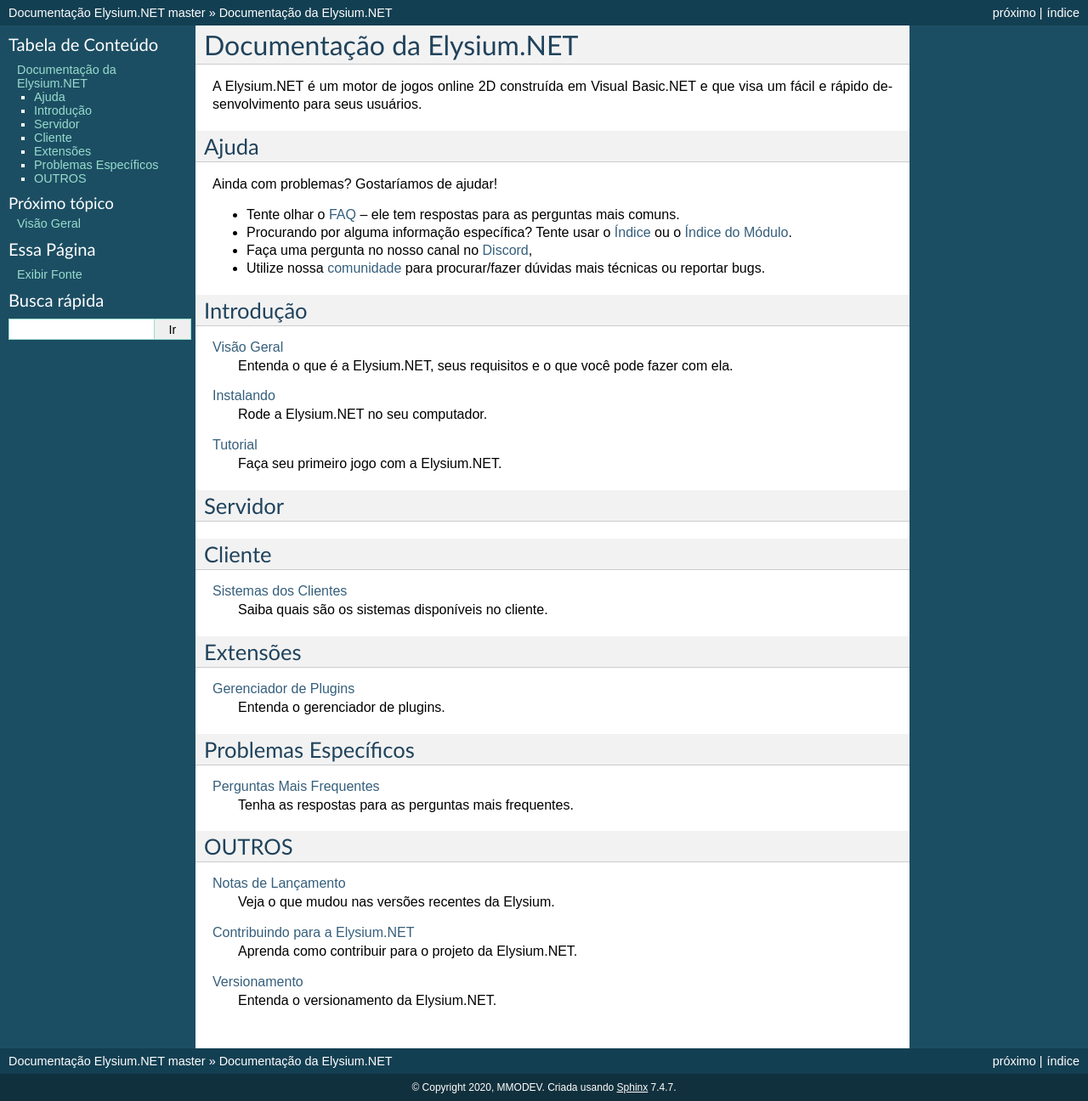
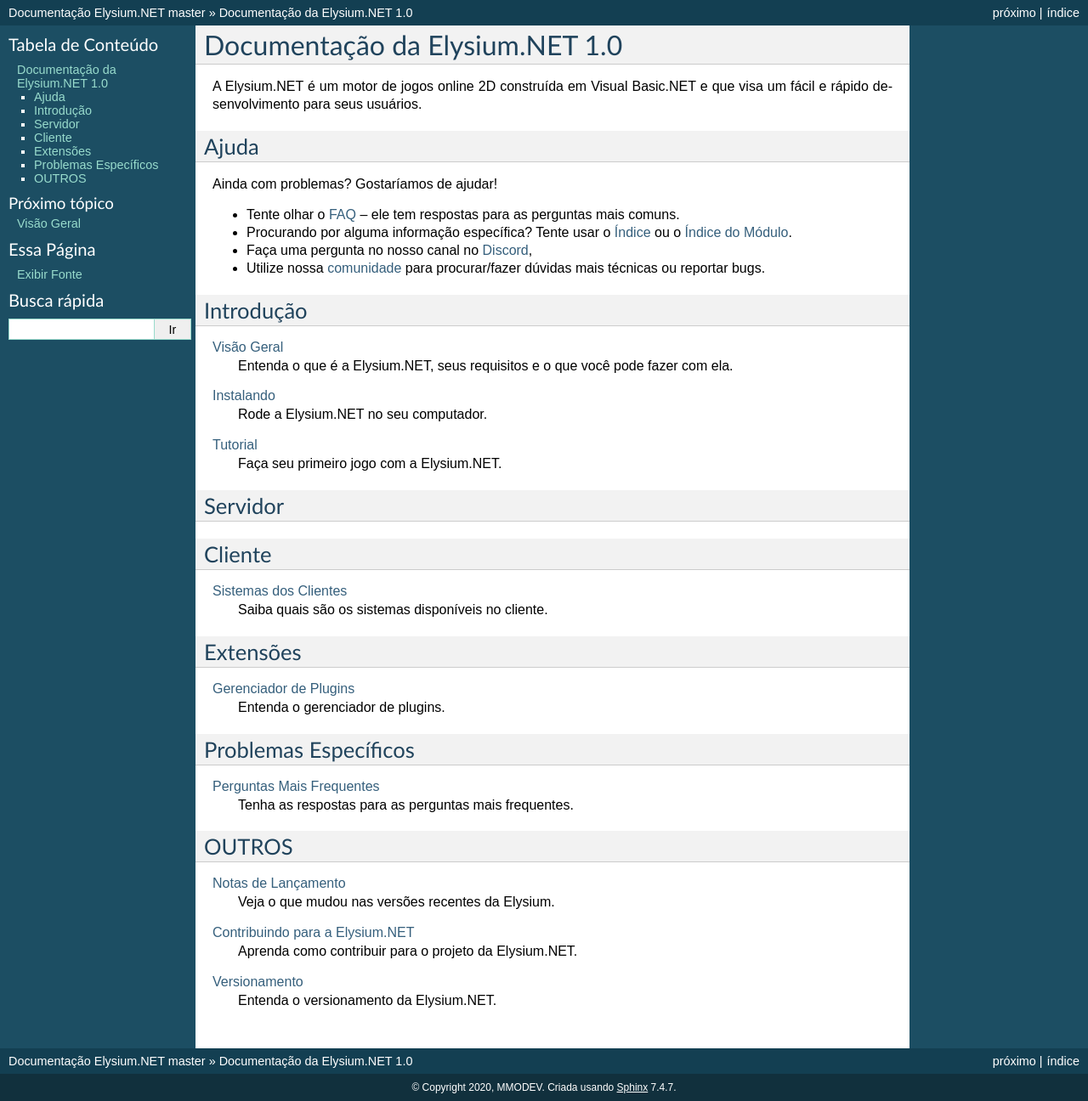
Before and after one commit to raijenki/elysium, a Sphinx documentation site: the page built from docs/index.rst, in a window 1280 px wide. Shown: the whole page at 85% size. Built offline with Sphinx 7.4.7, drawn with Linux system fonts in a browser that asks for light colours.

Commit message:
Fix titles

```diff
--- a/docs/faq.rst
+++ b/docs/faq.rst
@@ -1,7 +1,7 @@
 .. _faq:
 
 Perguntas Mais Frequentes
-==========================
+============================
 
 Qual a segurança da Elysium.NET na comunicação entre servidor e cliente?
 -------------------------------------------------
--- a/docs/index.rst
+++ b/docs/index.rst
@@ -1,8 +1,8 @@
 .. _topics-index:
 
-==============================
-Documentação da Elysium.NET |version|
-==============================
+=========================================
+Documentação da Elysium.NET 1.0
+=========================================
 
 A Elysium.NET é um motor de jogos online 2D construída em Visual Basic.NET
 e que visa um fácil e rápido desenvolvimento para seus usuários.
--- a/docs/news.rst
+++ b/docs/news.rst
@@ -1,10 +1,10 @@
 .. _news:
 
 Notas de Lançamento
-=============
+=====================
 
 Elysium.NET 1.0.0 (Maio-2020)
--------------------------
+---------------------------------
 
 Destaques:
 
```
